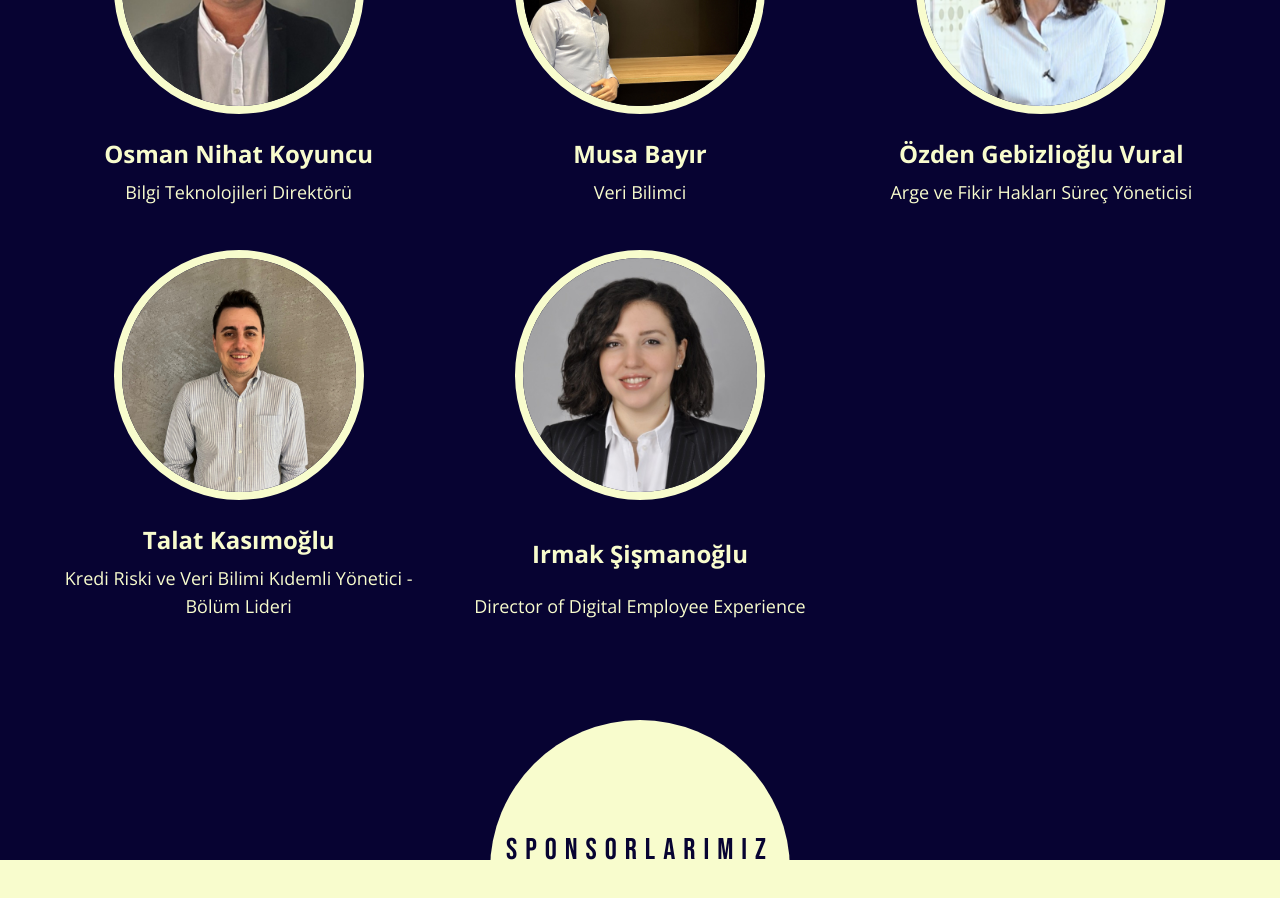
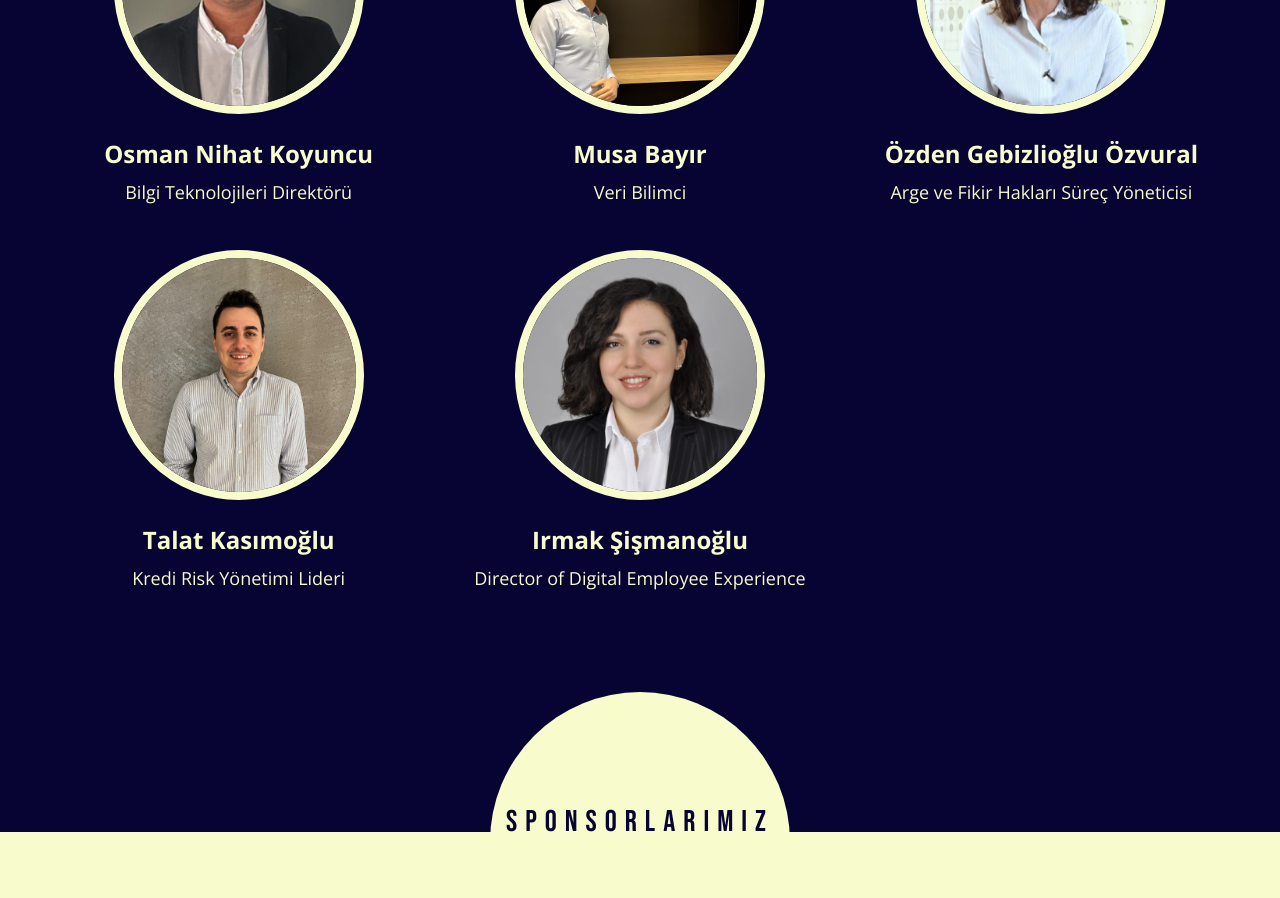
Before and after one commit to rakun256/artlab-yeni, a Next.js app: page / in a window 1280 px wide. Shown: the part 3180-4078 px from the top of the page. Built offline with nearby package versions, Linux system fonts and the light colour scheme; a web font is replaced by a local one; what tailwindcss-debug-screens would draw is missing.

Commit message:
Update speakers.js

```diff
--- a/constants/speakers.js
+++ b/constants/speakers.js
@@ -51,14 +51,14 @@ export const speakers = [
 
   {
     id: 9,
-    name: 'Özden Gebizlioğlu Vural',
+    name: 'Özden Gebizlioğlu Özvural',
     time: 'Arge ve Fikir Hakları Süreç Yöneticisi',
     image: '/assets/speakers/Özden Gebizlioğlu.jpg',
   },
   {
     id: 10,
     name: 'Talat Kasımoğlu',
-    time: 'Kredi Riski ve Veri Bilimi Kıdemli Yönetici - Bölüm Lideri',
+    time: 'Kredi Risk Yönetimi Lideri',
     image: '/assets/speakers/Talat Kasımoğlu.jpg',
   },
   {
```
